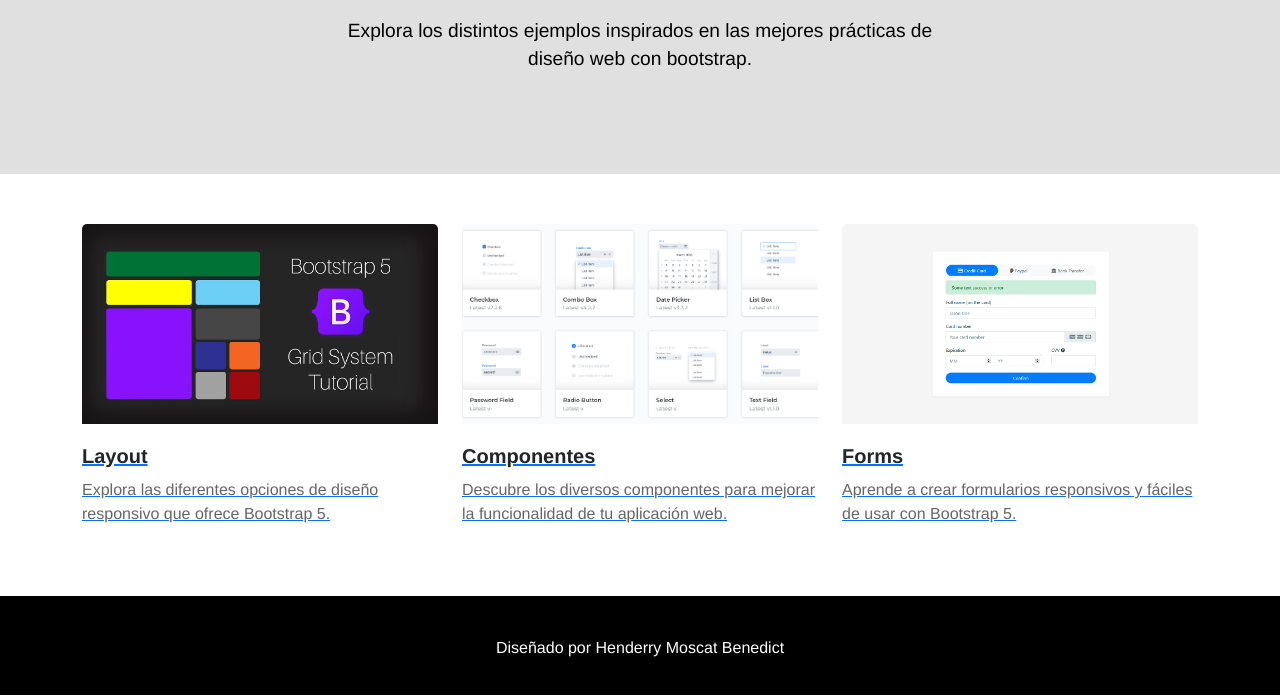
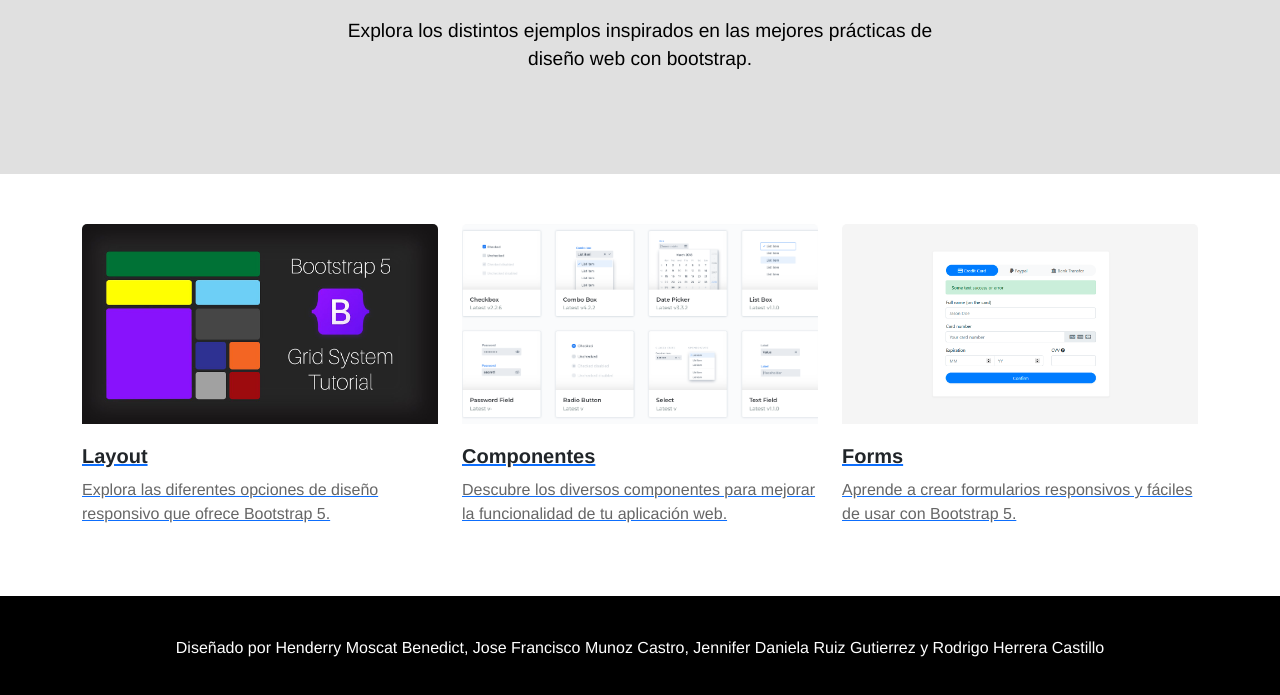
Before and after one commit to Henderry/Exposicion, a plain HTML site: page index.html in a window 1280 px wide. Shown: the part 263-958 px from the top of the page. Drawn offline with nearby package versions, Linux system fonts and the light colour scheme.

Commit message:
FinalExposicion

```diff
--- a/index.html
+++ b/index.html
@@ -117,7 +117,7 @@
 
     <footer class="text-center">
       <div class="container">
-        <p>Diseñado por Henderry Moscat Benedict</p>
+        <p>Diseñado por Henderry Moscat Benedict, Jose Francisco Munoz Castro, Jennifer Daniela Ruiz Gutierrez y Rodrigo Herrera Castillo</p>
       </div>
     </footer>
 
```
